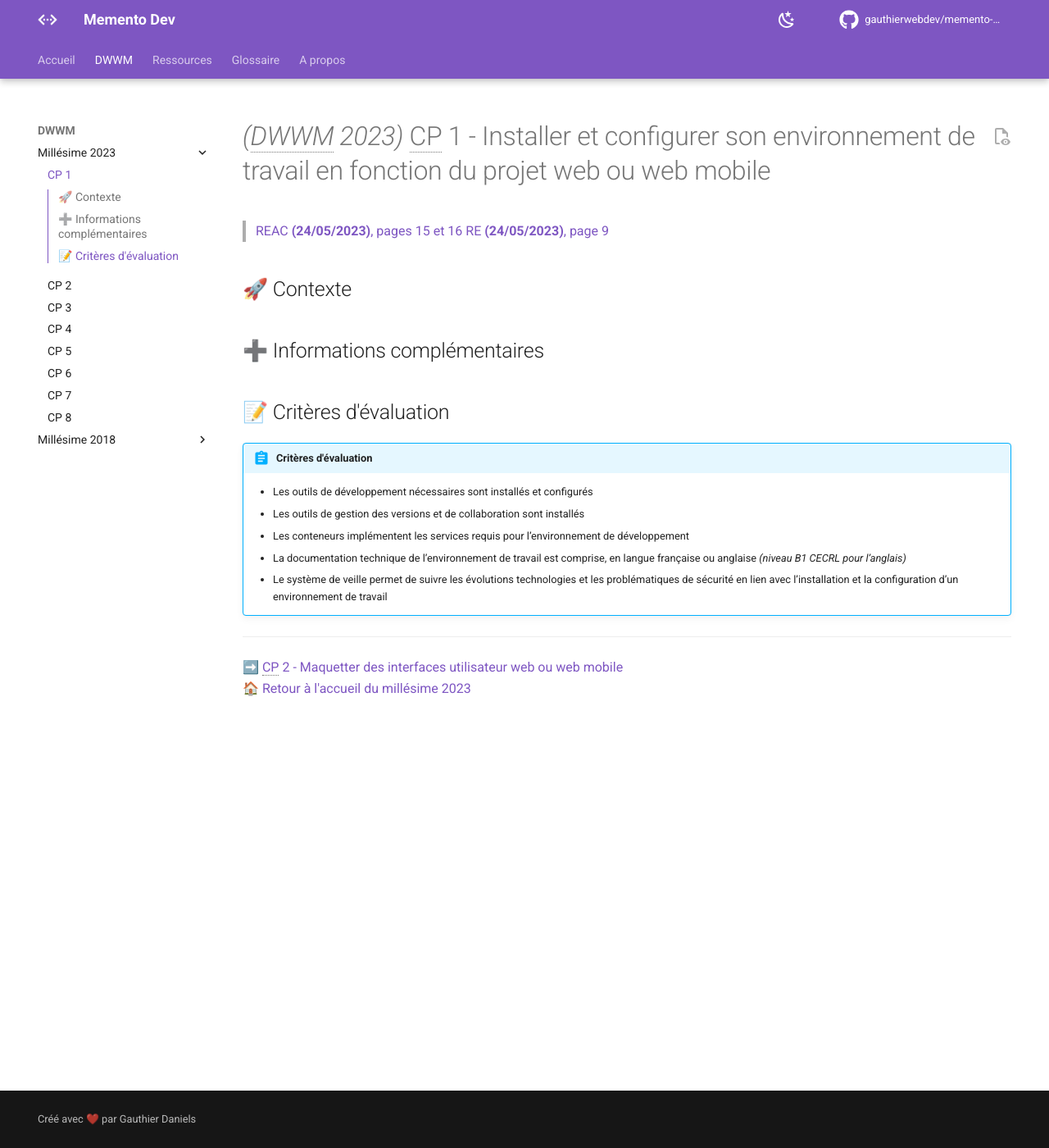
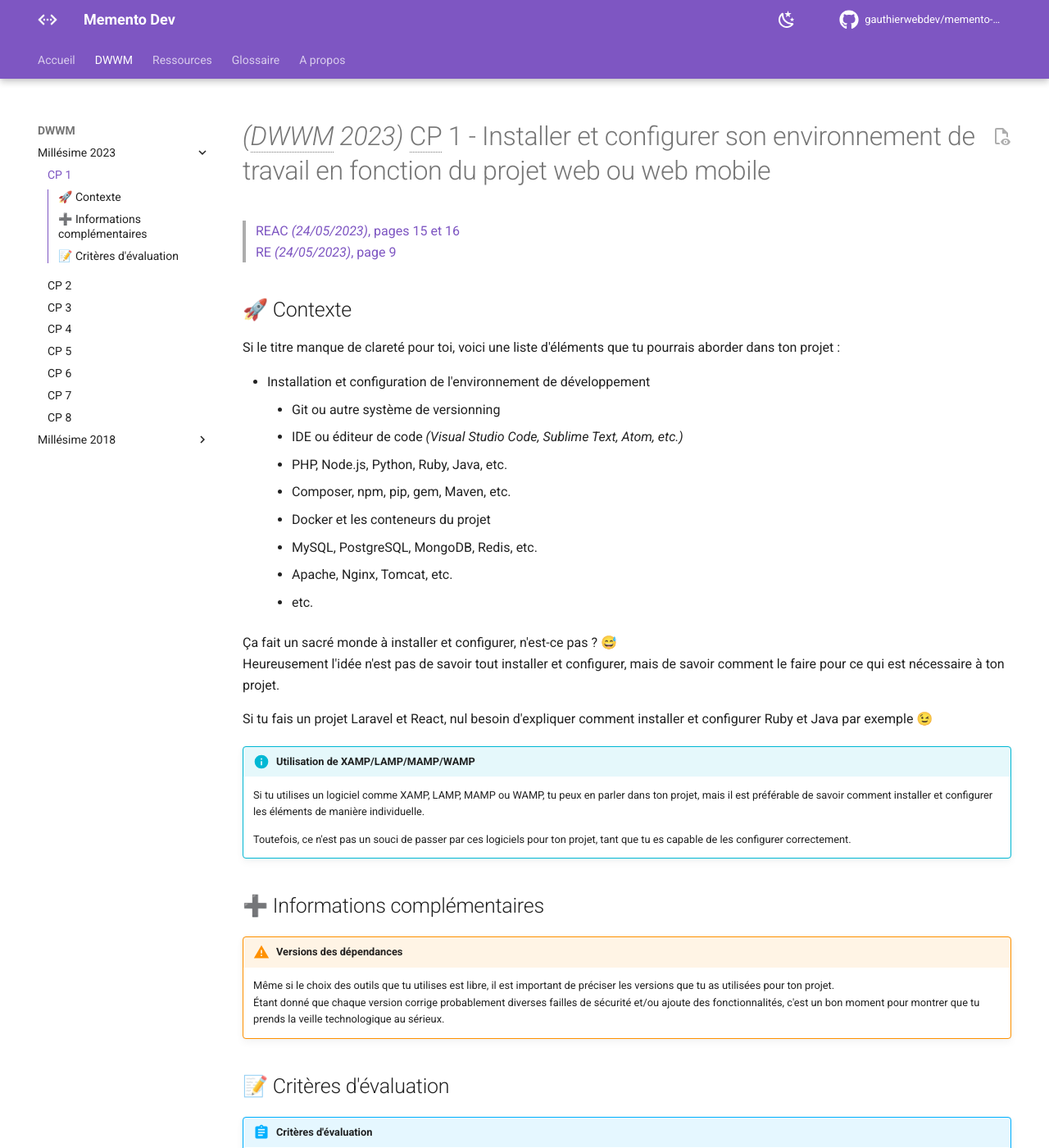
Before and after one commit to preparation-tp/memento-dev, an MkDocs documentation site: the page built from docs/dwwm/2023/cp-1-installer-et-configurer-son-environnement-de-travail-en-fonction-du-projet-web-ou-web-mobile.md, in a window 1280 px wide and 1400 px high. Shown: the whole window at 82% size. Built offline with MkDocs 1.6.1 and Material for MkDocs 9.7.7, drawn with Linux system fonts in a browser that asks for light colours; comment, search, counter and statistics services are not loaded.

Commit message:
docs: Update project setup documentation

```diff
--- a/docs/dwwm/2023/cp-1-installer-et-configurer-son-environnement-de-travail-en-fonction-du-projet-web-ou-web-mobile.md
+++ b/docs/dwwm/2023/cp-1-installer-et-configurer-son-environnement-de-travail-en-fonction-du-projet-web-ou-web-mobile.md
@@ -1,10 +1,36 @@
 # _(<abbr title="Développeur Web et Web Mobile">DWWM</abbr> 2023)_ <abbr title="Compétence Professionnelle">CP</abbr> 1 - Installer et configurer son environnement de travail en fonction du projet web ou web mobile
-> [REAC __(24/05/2023)__, pages 15 et 16](https://www.banque.di.afpa.fr/EspaceEmployeursCandidatsActeurs/EGPResultat.aspx?ct=01280m04&type=t)
-> [RE __(24/05/2023)__, page 9](https://www.banque.di.afpa.fr/EspaceEmployeursCandidatsActeurs/EGPResultat.aspx?ct=01280m04&type=t)
+> [REAC _(24/05/2023)_, pages 15 et 16](https://www.banque.di.afpa.fr/EspaceEmployeursCandidatsActeurs/EGPResultat.aspx?ct=01280m04&type=t)
+> [RE _(24/05/2023)_, page 9](https://www.banque.di.afpa.fr/EspaceEmployeursCandidatsActeurs/EGPResultat.aspx?ct=01280m04&type=t)
 
 ## 🚀 Contexte
 
+Si le titre manque de clareté pour toi, voici une liste d'éléments que tu pourrais aborder dans ton projet :
+
+- Installation et configuration de l'environnement de développement
+    - Git ou autre système de versionning
+    - IDE ou éditeur de code _(Visual Studio Code, Sublime Text, Atom, etc.)_
+    - PHP, Node.js, Python, Ruby, Java, etc.
+    - Composer, npm, pip, gem, Maven, etc.
+    - Docker et les conteneurs du projet
+    - MySQL, PostgreSQL, MongoDB, Redis, etc.
+    - Apache, Nginx, Tomcat, etc.
+    - etc.
+
+Ça fait un sacré monde à installer et configurer, n'est-ce pas ? 😅
+Heureusement l'idée n'est pas de savoir tout installer et configurer, mais de savoir comment le faire pour ce qui est nécessaire à ton projet.
+
+Si tu fais un projet Laravel et React, nul besoin d'expliquer comment installer et configurer Ruby et Java par exemple 😉
+
+!!! info "Utilisation de XAMP/LAMP/MAMP/WAMP"
+    Si tu utilises un logiciel comme XAMP, LAMP, MAMP ou WAMP, tu peux en parler dans ton projet, mais il est préférable de savoir comment installer et configurer les éléments de manière individuelle.
+
+    Toutefois, ce n'est pas un souci de passer par ces logiciels pour ton projet, tant que tu es capable de les configurer correctement.
+
 ## ➕ Informations complémentaires
+
+!!! warning "Versions des dépendances"
+    Même si le choix des outils que tu utilises est libre, il est important de préciser les versions que tu as utilisées pour ton projet.
+    Étant donné que chaque version corrige probablement diverses failles de sécurité et/ou ajoute des fonctionnalités, c'est un bon moment pour montrer que tu prends la veille technologique au sérieux.
 
 ## 📝 Critères d'évaluation
 !!! abstract "Critères d'évaluation"
```
